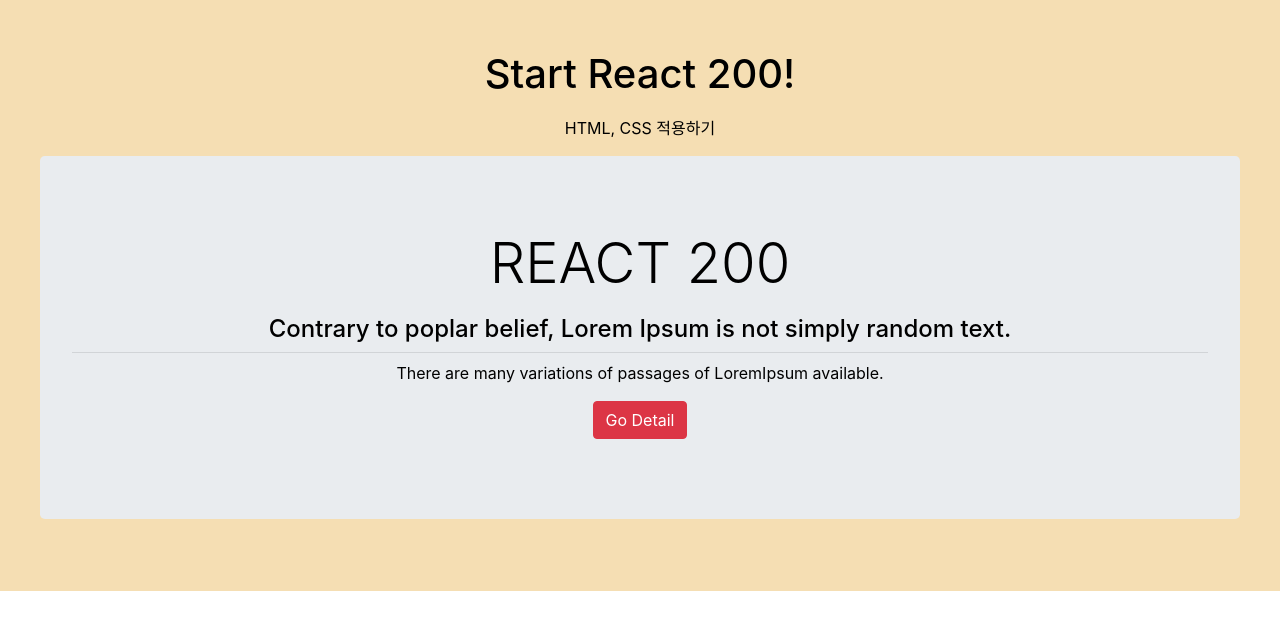
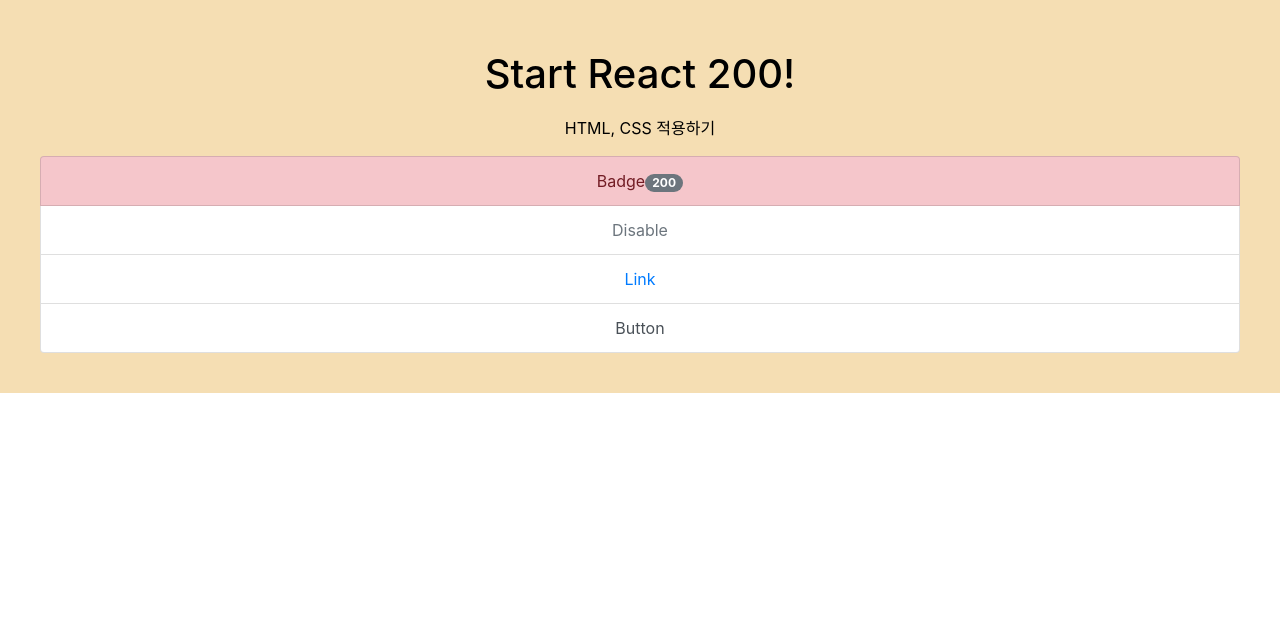
Before and after one commit to dev-chloe/hangout-react200, a React (Create React App) app: page / in a window 1280 px wide. Shown: the top 630 px of the page. Built offline with nearby package versions, Linux system fonts and the light colour scheme.

Commit message:
react200 초급047

```diff
--- a/src/App.js
+++ b/src/App.js
@@ -1,6 +1,6 @@
 import React from 'react';
 import './App.css';
-import ReactstrapJumbotron from './R046_ReactstrapJumbotron';
+import R047_ReactstrapListGroup from './R047_ReactstrapListGroup';
 import 'bootstrap/dist/css/bootstrap.css';
 
 function App() {
@@ -8,7 +8,7 @@ function App() {
     <div className="cont_box">
       <h1>Start React 200!</h1>
       <p>HTML, CSS 적용하기</p>
-      <ReactstrapJumbotron />
+      <R047_ReactstrapListGroup />
     </div>
   );
 }
--- /dev/null
+++ b/src/R047_ReactstrapListGroup.js
@@ -0,0 +1,21 @@
+import React, { Component } from 'react';
+import { Badge, ListGroup, ListGroupItem } from 'reactstrap';
+
+class R047_ReactstrapListGroup extends Component {
+  render() {
+    return (
+      <>
+        <ListGroup>
+          <ListGroupItem color="danger" className="justify-content-between">Badge
+            <Badge pill>200</Badge>
+          </ListGroupItem>
+          <ListGroupItem disabled tag="a" href="#">Disable</ListGroupItem>
+          <ListGroupItem tag="a" href="https://github.com/dev-chloe">Link</ListGroupItem>
+          <ListGroupItem tag="button" action onClick={ e => alert("button")}>Button</ListGroupItem>
+        </ListGroup>
+      </>
+    )
+  }
+}
+
+export default R047_ReactstrapListGroup;
```
